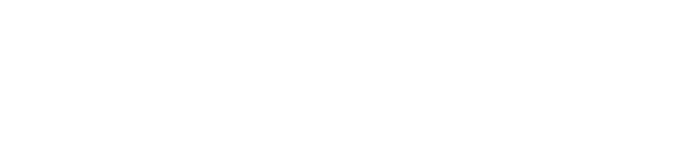
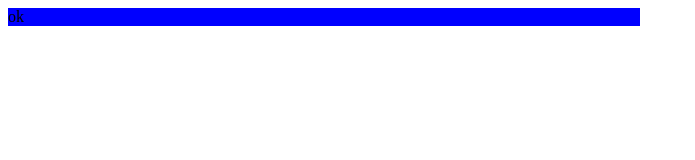
Before and after one commit to stefanw337/VisKom, a plain HTML site: page index.html in a window 1280 px wide. Shown: the whole page, without its empty margins (0-695 px from the left). Drawn offline with Linux system fonts and the light colour scheme.

Commit message:
Update index.html

```diff
--- a/index.html
+++ b/index.html
@@ -7,7 +7,7 @@
   </head>
   <body>
     <div class="">
-
+      ok
     </div>
   </body>
 </html>
```
